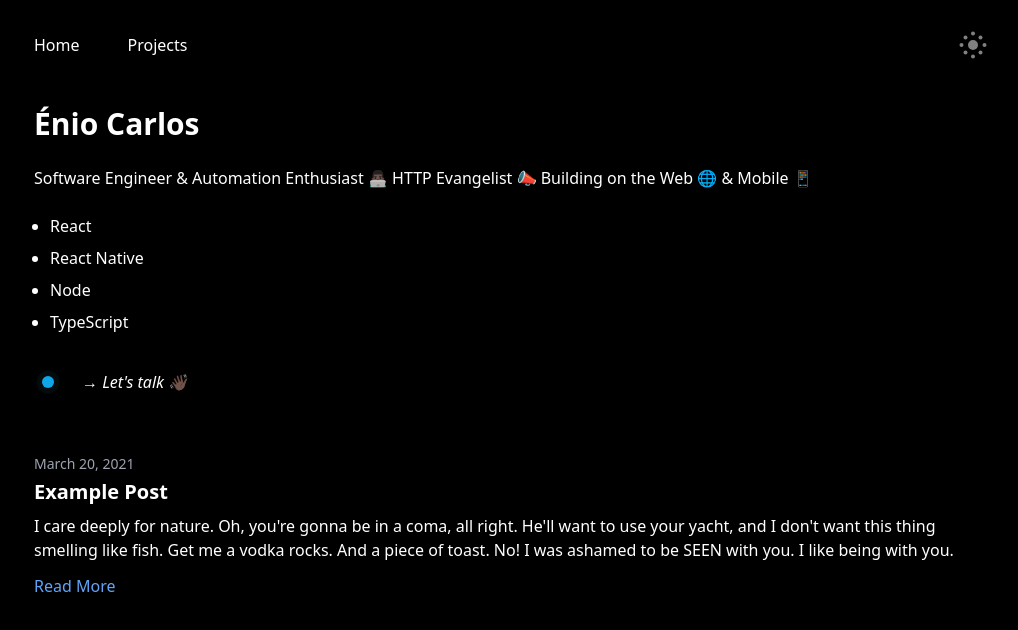
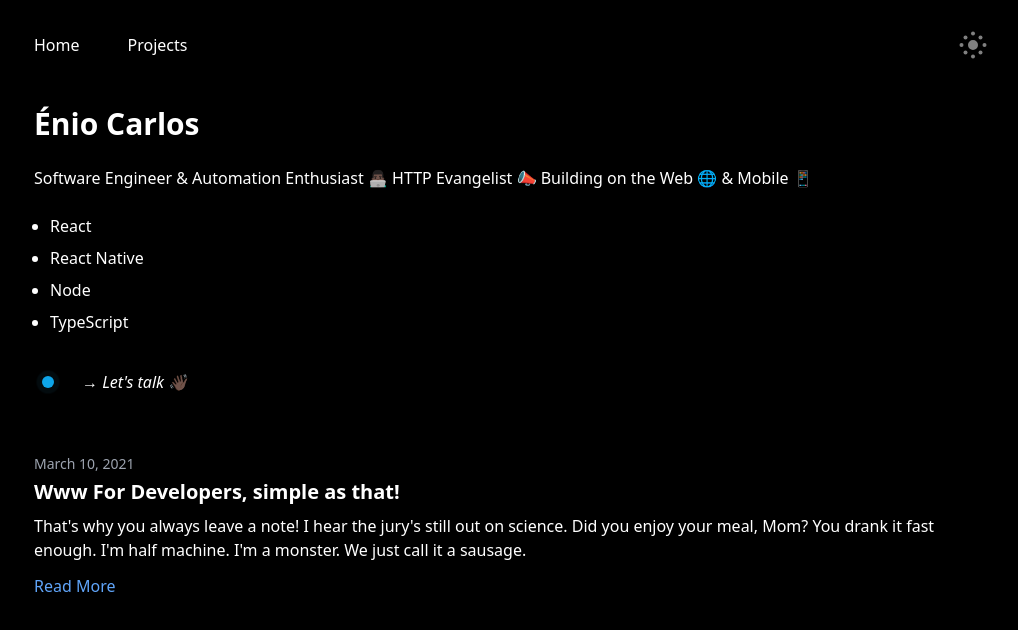
Before and after one commit to eniodev/enio, a Next.js app: page / in a window 1280 px wide. Shown: the top 630 px of the page, without its empty margins (126-1144 px from the left). Built offline with nearby package versions, Linux system fonts and the light colour scheme.

Commit message:
final fetch

```diff
--- a/lib/api.ts
+++ b/lib/api.ts
@@ -1,19 +1,19 @@
 import fs from 'fs';
 import matter from 'gray-matter';
 import { join } from 'path';
-import { PROJECTS_PATH } from '../utils/mdxUtils';
+import { POSTS_PATH } from '../utils/mdxUtils';
 
-export function getPostSlugs(): string[] {
-  return fs.readdirSync(PROJECTS_PATH);
+export function getPostSlugs(path: string): string[] {
+  return fs.readdirSync(path);
 }
 
 type PostItems = {
   [key: string]: string;
 };
 
-export function getPostBySlug(slug: string, fields: string[] = []): PostItems {
+export function getPostBySlug(slug: string, fields: string[] = [], path: string): PostItems {
   const realSlug = slug.replace(/\.mdx$/, '');
-  const fullPath = join(PROJECTS_PATH, `${realSlug}.mdx`);
+  const fullPath = join(path, `${realSlug}.mdx`);
   const fileContents = fs.readFileSync(fullPath, 'utf8');
   const { data, content } = matter(fileContents);
 
@@ -35,10 +35,10 @@ export function getPostBySlug(slug: string, fields: string[] = []): PostItems {
   return items;
 }
 
-export function getAllPosts(fields: string[] = []): PostItems[] {
-  const slugs = getPostSlugs();
+export function getAllPosts(fields: string[] = [], path: string): PostItems[] {
+  const slugs = getPostSlugs(POSTS_PATH);
   const posts = slugs
-    .map((slug) => getPostBySlug(slug, fields))
+    .map((slug) => getPostBySlug(slug, fields, path))
     // sort posts by date in descending order
     .sort((post1, post2) => (post1.date > post2.date ? -1 : 1));
   return posts;
--- a/pages/about.tsx
+++ b/pages/about.tsx
@@ -8,6 +8,7 @@ import { GetStaticProps } from 'next';
 import Link from 'next/link';
 import { getAllPosts } from '../lib/api';
 import { PostType } from '../types/post';
+import { PROJECTS_PATH } from '../utils/mdxUtils';
 
 type IndexProps = {
   posts: PostType[];
@@ -50,7 +51,7 @@ export const About = ({ posts }: IndexProps): JSX.Element => {
 };
 
 export const getStaticProps: GetStaticProps = async () => {
-  const posts = getAllPosts(['date', 'description', 'slug', 'title']);
+  const posts = getAllPosts(['date', 'description', 'slug', 'title'], PROJECTS_PATH);
 
   return {
     props: { posts },
--- a/pages/index.tsx
+++ b/pages/index.tsx
@@ -5,6 +5,7 @@ import React from 'react';
 import Layout from '../components/Layout';
 import { getAllPosts } from '../lib/api';
 import { PostType } from '../types/post';
+import { POSTS_PATH } from '../utils/mdxUtils';
 
 type IndexProps = {
   posts: PostType[];
@@ -56,7 +57,7 @@ export const Index = ({ posts }: IndexProps): JSX.Element => {
 };
 
 export const getStaticProps: GetStaticProps = async () => {
-  const posts = getAllPosts(['date', 'description', 'slug', 'title']);
+  const posts = getAllPosts(['date', 'description', 'slug', 'title'], POSTS_PATH);
 
   return {
     props: { posts },
```
